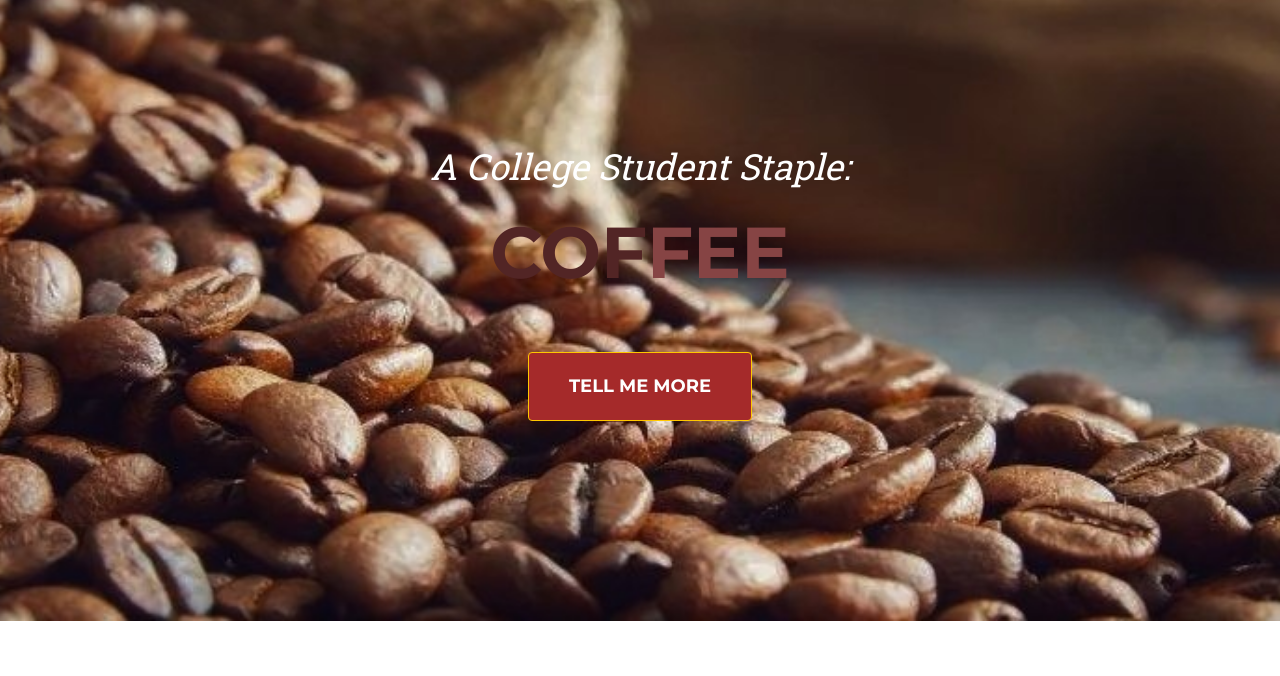
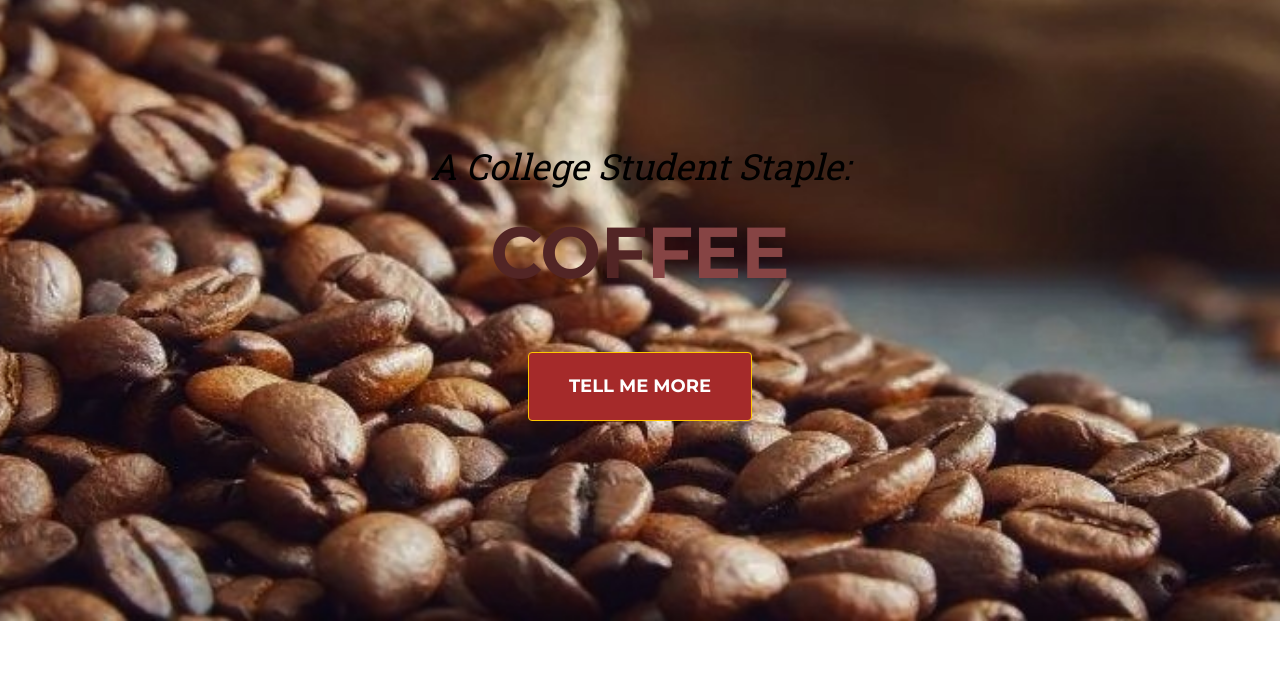
Before and after one commit to alexgvela/Cofee, a plain HTML site: page index.html in a window 1280 px wide. Shown: the part 124-800 px from the top of the page. Drawn offline with nearby package versions, Linux system fonts and the light colour scheme.

Commit message:
Update index.html

```diff
--- a/index.html
+++ b/index.html
@@ -39,7 +39,7 @@
         <!-- Masthead-->
         <header class="masthead">
             <div class="container">
-                <div class="masthead-subheading">A College Student Staple:</div>
+                <div class="masthead-subheading" style="color: black;">A College Student Staple:</div>
                 <div class="masthead-heading text-uppercase"><span class="ma">COF</spa><span class="maa">FEE</span></div>
                 <a class="btn btn-primary btn-xl text-uppercase" href="#services" style="background-color: brown;">Tell Me More</a>
             </div>
```
